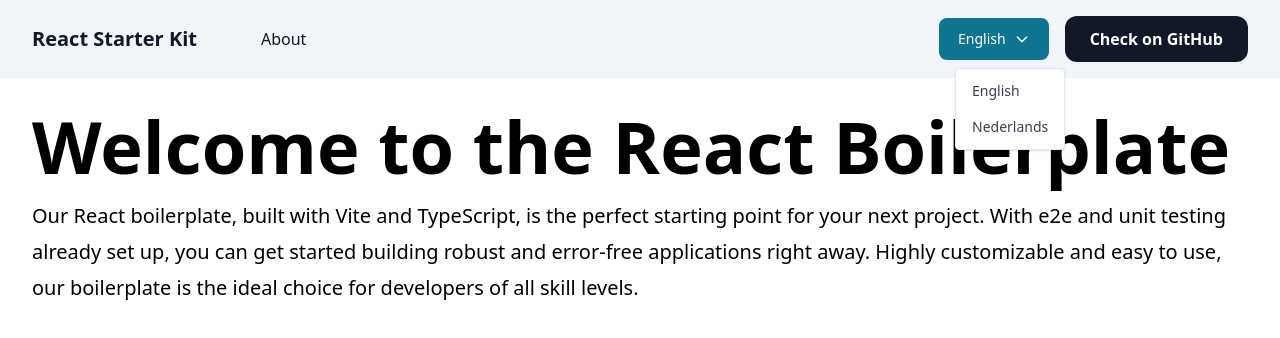
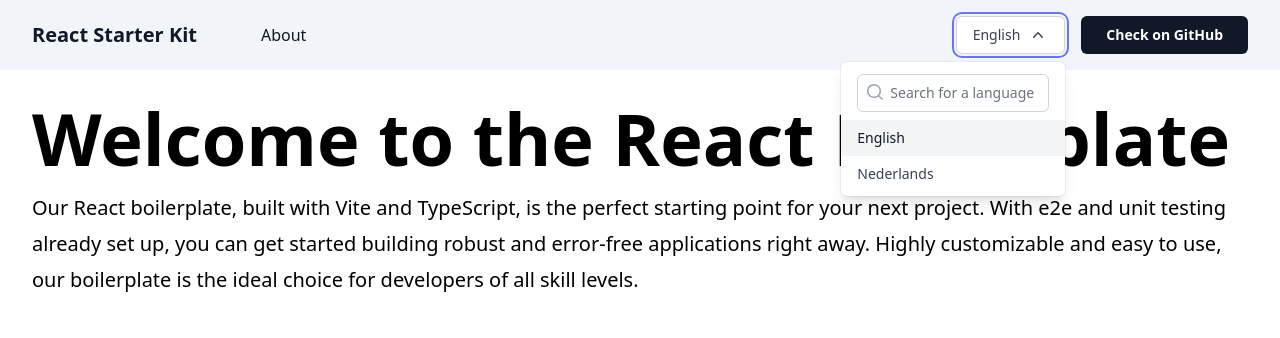
Before and after one commit to taderuijter/react-vite-starter-ts, a React (Vite) app: page / in a window 1280 px wide. Both pictures are taken after a click on the button "English". Shown: the top 338 px of the page. Built offline with nearby package versions, Linux system fonts and the light colour scheme.

Commit message:
feat: added a dropdown language switcher with a search funtion

```diff
--- a/package.json
+++ b/package.json
@@ -17,6 +17,7 @@
     "test": "cypress run --component --browser chrome"
   },
   "dependencies": {
+    "@headlessui/react": "^1.7.13",
     "@heroicons/react": "^2.0.16",
     "flowbite": "^1.6.3",
     "flowbite-react": "^0.4.2",
--- a/src/components/atoms/Button.tsx
+++ /dev/null
@@ -1,15 +0,0 @@
-function Button() {
-  return (
-    <a
-      href="https://github.com"
-      target="_blank"
-      rel="noopener noreferrer"
-      className="inline-flex items-center justify-center px-6 py-2 text-base font-bold leading-7 text-white transition-all duration-200 bg-gray-900 border border-transparent rounded-xl hover:bg-gray-600 font-pj focus:outline-none focus:ring-2 focus:ring-offset-2 focus:ring-gray-900"
-      role="button"
-      aria-label="GitHub repository">
-      Check on GitHub
-    </a>
-  );
-}
-
-export default Button;
--- a/src/components/atoms/LanguageSwitcher.tsx
+++ /dev/null
@@ -1,26 +0,0 @@
-import { useTranslation } from "react-i18next";
-import { Dropdown } from "flowbite-react";
-
-function LanguageSwitcher(): JSX.Element {
-  const { t, i18n } = useTranslation();
-
-  const changeLanguage = (lng: string): void => {
-    i18n.changeLanguage(lng);
-  };
-
-  return (
-    <Dropdown
-      label={t("components.languageSwitcher.currentLanguage", {
-        lng: i18n.language,
-      })}>
-      <Dropdown.Item onClick={() => changeLanguage("en")}>
-        {t("components.languageSwitcher.languages.en")}
-      </Dropdown.Item>
-      <Dropdown.Item onClick={() => changeLanguage("nl")}>
-        {t("components.languageSwitcher.languages.nl")}
-      </Dropdown.Item>
-    </Dropdown>
-  );
-}
-
-export default LanguageSwitcher;
--- /dev/null
+++ b/src/components/globals/Button.tsx
@@ -0,0 +1,15 @@
+function Button() {
+  return (
+    <a
+      href="https://github.com"
+      target="_blank"
+      rel="noopener noreferrer"
+      className="inline-flex items-center justify-center px-6 py-2 text-sm font-semibold text-white transition-all duration-200 bg-gray-900 border border-transparent rounded-md hover:bg-gray-600 focus:outline-none focus:ring-2 focus:ring-offset-2 focus:ring-gray-900"
+      role="button"
+      aria-label="GitHub repository">
+      Check on GitHub
+    </a>
+  );
+}
+
+export default Button;
--- /dev/null
+++ b/src/components/globals/LanguageSwitcher.tsx
@@ -0,0 +1,100 @@
+import { useState, useRef } from "react";
+import { useTranslation } from "react-i18next";
+import {
+  MagnifyingGlassIcon,
+  ChevronDownIcon,
+  ChevronUpIcon,
+} from "@heroicons/react/20/solid";
+import { useClickOutside } from "@/hooks/useClickOutside";
+
+const LanguageSwitcher: React.FC = () => {
+  const { t, i18n } = useTranslation();
+  const [isOpen, setIsOpen] = useState(false);
+  const [searchValue, setSearchValue] = useState("");
+  const ref = useRef<HTMLDivElement>(null);
+
+  const closeMenu = () => {
+    setIsOpen(false);
+  };
+
+  useClickOutside(ref, closeMenu);
+
+  const toggleMenu = () => {
+    setIsOpen(!isOpen);
+  };
+
+  const setLanguage = (lang: string) => {
+    i18n.changeLanguage(lang);
+    setIsOpen(false);
+    setSearchValue("");
+  };
+
+  const languageList = [
+    { label: t("components.languageSwitcher.languages.en"), value: "en" },
+    { label: t("components.languageSwitcher.languages.nl"), value: "nl" },
+  ];
+
+  const filteredList = languageList.filter((lang) =>
+    lang.label.toLowerCase().includes(searchValue.toLowerCase()),
+  );
+
+  return (
+    <div className="relative inline-block text-left" ref={ref}>
+      <div>
+        <button
+          type="button"
+          className="flex rounded-md border px-4 py-2 space-x-2 border-gray-300 bg-white text-sm font-medium text-gray-700 hover:bg-gray-50 focus:outline-none focus:ring-2 focus:ring-offset-2 focus:ring-offset-gray-100 focus:ring-indigo-500"
+          id="language-menu"
+          aria-expanded="true"
+          aria-haspopup="true"
+          onClick={toggleMenu}>
+          <div>{t("components.languageSwitcher.currentLanguage")}</div>
+          {isOpen ? (
+            <ChevronUpIcon className="w-[20px] h-[20px]" />
+          ) : (
+            <ChevronDownIcon className="w-[20px] h-[20px]" />
+          )}
+        </button>
+      </div>
+      {isOpen && (
+        <div className="origin-top-right absolute right-0 mt-2 w-56 rounded-md shadow-lg bg-white ring-1 ring-black ring-opacity-5 focus:outline-none">
+          <div className="py-1">
+            <div className="flex items-center px-4 py-2">
+              <label htmlFor="language-search" className="sr-only">
+                Search for a language
+              </label>
+              <div className="relative">
+                <MagnifyingGlassIcon className="absolute top-0 left-0 w-[20px] h-[20px] ml-2 mt-2 text-gray-400" />
+                <input
+                  type="text"
+                  name="language-search"
+                  id="language-search"
+                  className="focus:ring-black focus:border-black block w-full sm:text-sm border-gray-300 rounded-md pl-8"
+                  placeholder="Search for a language"
+                  value={searchValue}
+                  onChange={(e) => setSearchValue(e.target.value)}
+                />
+              </div>
+            </div>
+
+            {filteredList.map((lang) => (
+              <button
+                type="button"
+                key={lang.value}
+                className={`${
+                  i18n.language === lang.value
+                    ? "bg-gray-100 text-gray-900"
+                    : "text-gray-700"
+                } block px-4 py-2 text-sm w-full text-left`}
+                onClick={() => setLanguage(lang.value)}>
+                {lang.label}
+              </button>
+            ))}
+          </div>
+        </div>
+      )}
+    </div>
+  );
+};
+
+export default LanguageSwitcher;
--- a/src/components/globals/Layout.tsx
+++ b/src/components/layout/Layout.tsx
@@ -1,4 +1,4 @@
-import Navbar from "@/components/globals/Navbar";
+import Navbar from "@/components/layout/Navbar";
 
 interface PropTypes {
   children: React.ReactNode;
--- a/src/components/globals/Navbar.tsx
+++ b/src/components/layout/Navbar.tsx
@@ -2,8 +2,8 @@
 import { Link } from "react-router-dom";
 import { Bars3Icon, XMarkIcon } from "@heroicons/react/20/solid";
 
-import Button from "@/components/atoms/Button";
-import LanguageSwitcher from "@/components/atoms/LanguageSwitcher";
+import Button from "@/components/globals/Button";
+import LanguageSwitcher from "@/components/globals/LanguageSwitcher";
 
 function Navbar(): JSX.Element {
   const [expanded, setExpanded] = useState<boolean>(false);
--- /dev/null
+++ b/src/hooks/useClickOutside.tsx
@@ -0,0 +1,20 @@
+import { useEffect } from "react";
+
+export const useClickOutside = (
+  ref: React.RefObject<HTMLElement>,
+  callback: () => void,
+) => {
+  useEffect(() => {
+    const handleClickOutside = (event: MouseEvent) => {
+      if (ref.current && !ref.current.contains(event.target as Node)) {
+        callback();
+      }
+    };
+
+    document.addEventListener("mousedown", handleClickOutside);
+
+    return () => {
+      document.removeEventListener("mousedown", handleClickOutside);
+    };
+  }, [ref, callback]);
+};
--- a/src/pages/About.tsx
+++ b/src/pages/About.tsx
@@ -2,7 +2,7 @@
 import { Helmet } from "react-helmet";
 
 // Import components
-import Layout from "@/components/globals/Layout";
+import Layout from "@/components/layout/Layout";
 
 function About() {
   return (
--- a/src/pages/Home.tsx
+++ b/src/pages/Home.tsx
@@ -3,7 +3,7 @@
 import { useTranslation } from "react-i18next";
 
 // Import components
-import Layout from "@/components/globals/Layout";
+import Layout from "@/components/layout/Layout";
 
 function Home() {
   const { t } = useTranslation();
--- a/src/pages/NotFound.tsx
+++ b/src/pages/NotFound.tsx
@@ -2,7 +2,7 @@
 import { Helmet } from "react-helmet";
 
 // Import components
-import Layout from "@/components/globals/Layout";
+import Layout from "@/components/layout/Layout";
 
 function NotFound() {
   return (
```
Also changed, not shown: 1 other file (tests, documents, lock files or other folders).
